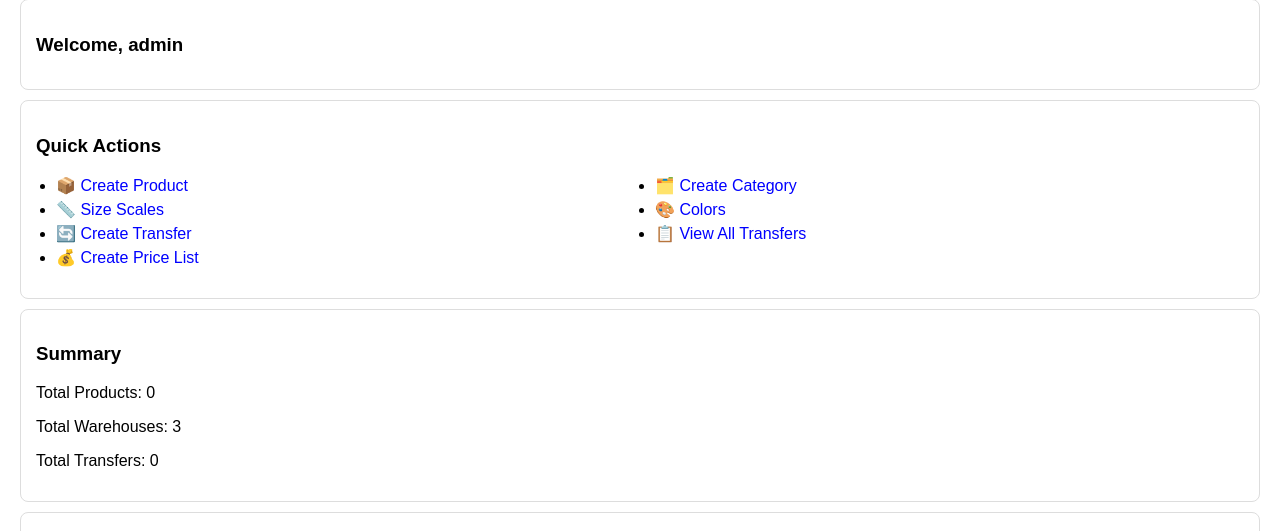
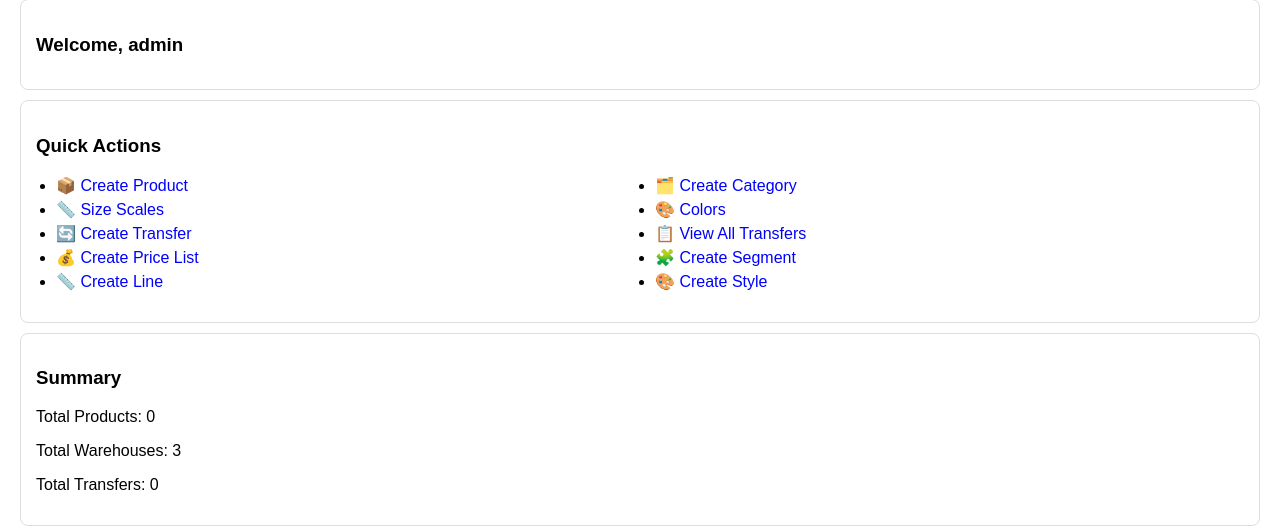
Before and after one commit to yves-haswany/POS_SYSTEM, a Flask app: page /tenant/dashboard in a window 1280 px wide. Shown: the part 127-658 px from the top of the page. Run offline with Flask 3, Linux system fonts and the light colour scheme; a user stored in the database is signed in.

Commit message:
Fix some routes

```diff
--- a/app/__init__.py
+++ b/app/__init__.py
@@ -92,6 +92,9 @@ def create_app():
     from app.modules.product_variants.routes import variants_bp
     from app.modules.colors.routes  import colors_bp
     from app.modules.pricing.routes import pricing_bp
+    from app.modules.segment.routes import segments_bp
+    from app.modules.line.routes import lines_bp
+    from app.modules.style.routes import styles_bp
 
     app.register_blueprint(notifications_bp, url_prefix="/notifications")
     app.register_blueprint(auth_bp, url_prefix="/auth")
@@ -109,6 +112,9 @@ def create_app():
     app.register_blueprint(variants_bp)
     app.register_blueprint(colors_bp)
     app.register_blueprint(pricing_bp)
+    app.register_blueprint(segments_bp)
+    app.register_blueprint(lines_bp)
+    app.register_blueprint(styles_bp)
     # -----------------------
     # ROOT ROUTE
     # -----------------------
--- a/app/modules/line/routes.py
+++ b/app/modules/line/routes.py
@@ -1,4 +1,4 @@
-from app.modules.products.models import Line
+from app.modules.line.models import Line
 from flask import Blueprint, render_template, request, redirect, url_for
 from flask_login import login_required, current_user
 from  app import db
@@ -25,13 +25,13 @@ def create_line():
         db.session.add(line)
         db.session.commit()
 
-        return redirect(url_for("lines.create_line"))
+        return redirect(url_for("line.create_line"))
 
     lines = Line.query.filter_by(
         tenant_id=current_user.tenant_id
     ).all()
 
     return render_template(
-        "lines/create.html",
+        "line/create.html",
         lines=lines
     )
--- a/app/modules/segment/routes.py
+++ b/app/modules/segment/routes.py
@@ -1,7 +1,7 @@
 from flask import Blueprint, request, render_template, redirect, url_for
 from flask_login import login_required, current_user
 from app.extensions import db
-from app.modules.products.models import Segment
+from app.modules.segment.models import Segment
 
 segments_bp = Blueprint("segments", __name__, url_prefix="/segments")
 
@@ -25,13 +25,13 @@ def create_segment():
         db.session.add(segment)
         db.session.commit()
 
-        return redirect(url_for("segments.create_segment"))
+        return redirect(url_for("segment.create_segment"))
 
     segments = Segment.query.filter_by(
         tenant_id=current_user.tenant_id
     ).all()
 
     return render_template(
-        "segments/create.html",
+        "segment/create.html",
         segments=segments
     )
--- a/app/templates/tenant/dashboard.html
+++ b/app/templates/tenant/dashboard.html
@@ -75,6 +75,23 @@
         <li>
     <a href="{{ url_for('pricing.create_price_list') }}">
         💰 Create Price List
+    </a>
+</li>
+<li>
+    <a href="{{ url_for('segments.create_segment') }}">
+        🧩 Create Segment
+    </a>
+</li>
+
+<li>
+    <a href="{{ url_for('lines.create_line') }}">
+        📏 Create Line
+    </a>
+</li>
+
+<li>
+    <a href="{{ url_for('styles.create_style') }}">
+        🎨 Create Style
     </a>
 </li>
     </ul>
```
Also changed, not shown: app/modules/style/routes.py (+10 -10 lines).
